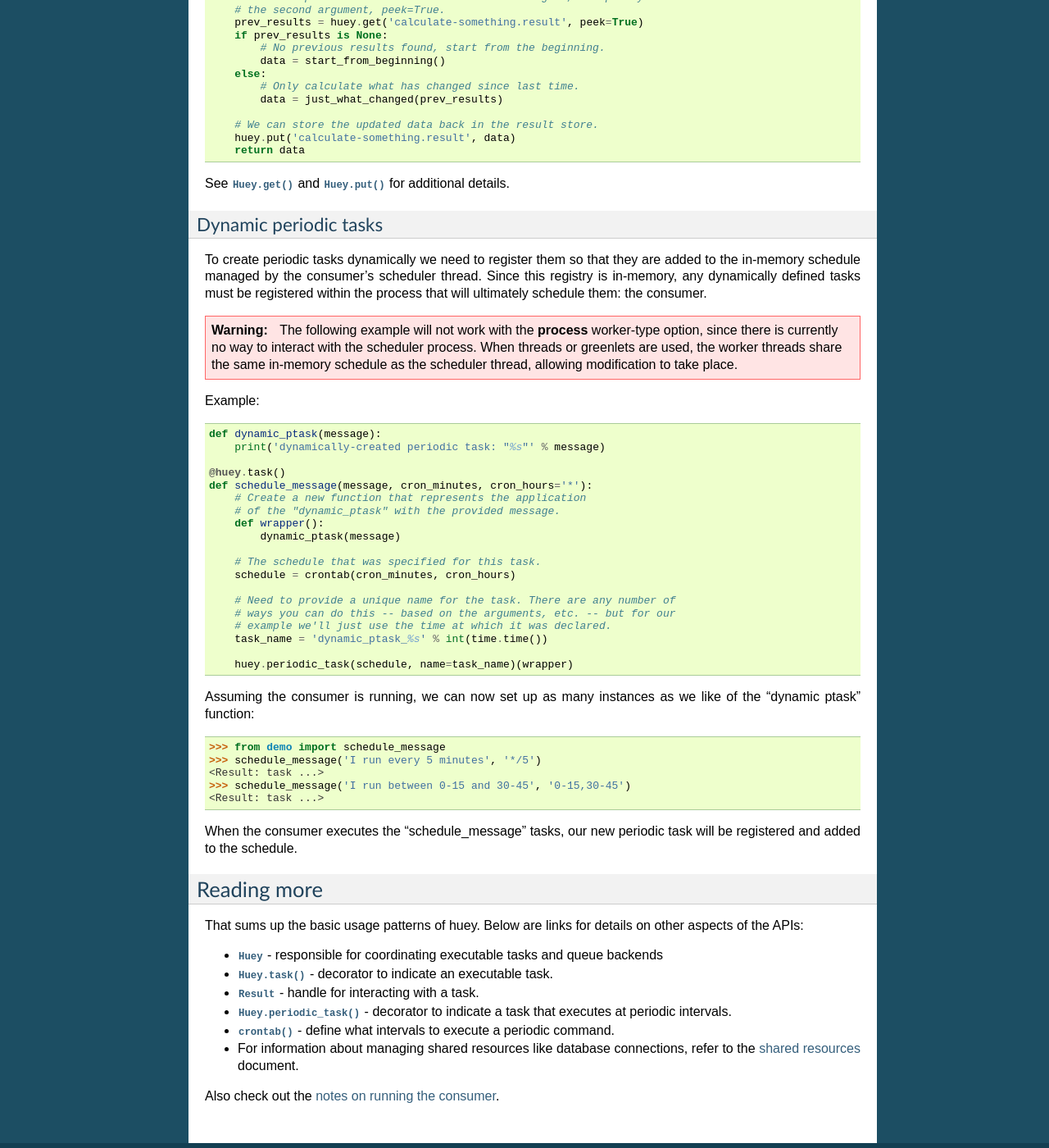
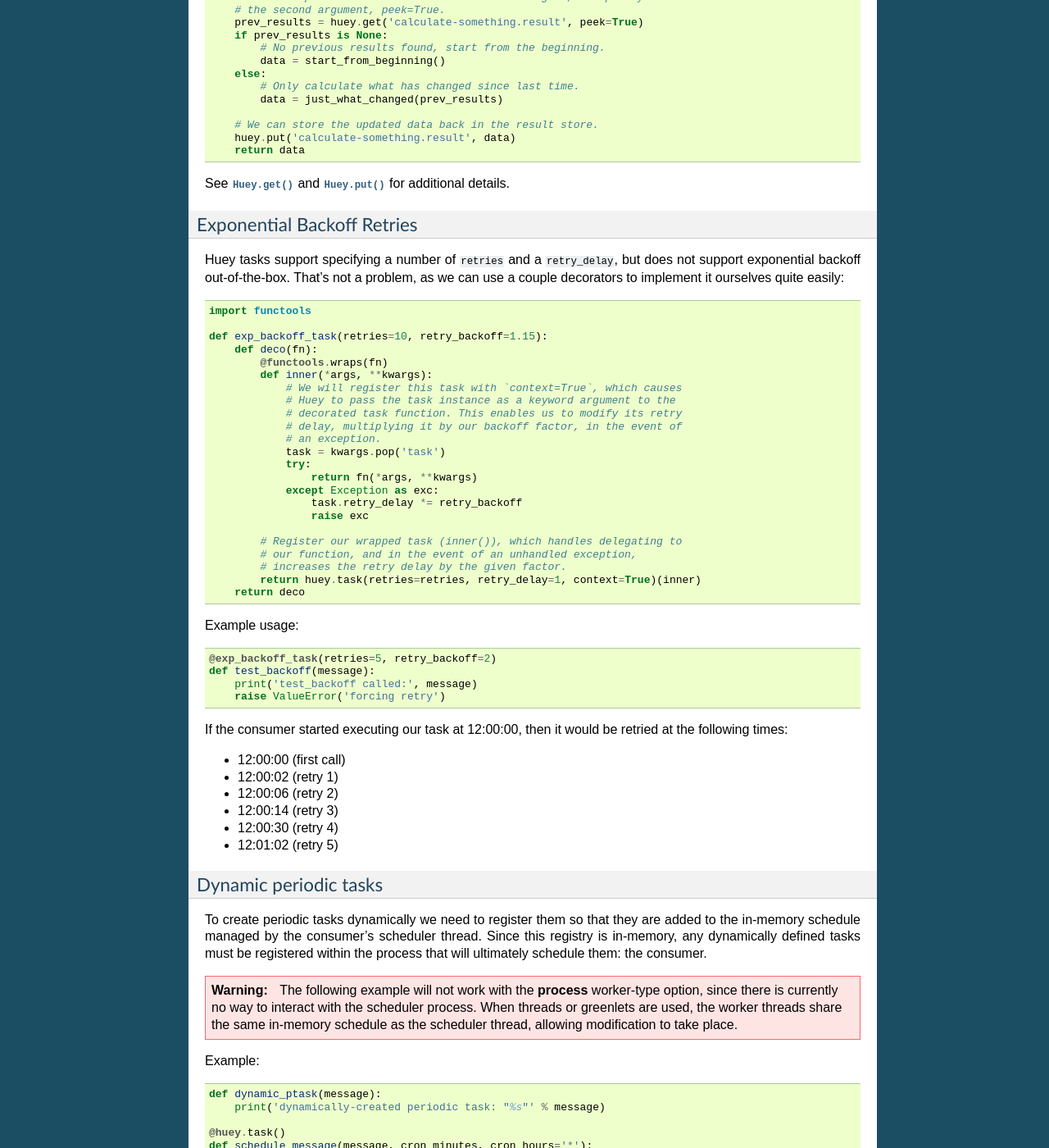
Before and after one commit to coleifer/huey, a Sphinx documentation site: the page built from docs/guide.rst, in a window 1280 px wide and 1400 px high, scrolled down 13554 px. Shown: the whole window at 82% size. Built offline with Sphinx 7.4.7, drawn with Linux system fonts in a browser that asks for light colours; some of the changed text lies outside the part shown.

Commit message:
Add note to docs on exponential backoff w/sample implementation.
Refs #451

```diff
--- a/docs/guide.rst
+++ b/docs/guide.rst
@@ -903,6 +903,58 @@ cache arbitrary key/value data:
 
 See :py:meth:`Huey.get` and :py:meth:`Huey.put` for additional details.
 
+Exponential Backoff Retries
+^^^^^^^^^^^^^^^^^^^^^^^^^^^
+
+Huey tasks support specifying a number of ``retries`` and a ``retry_delay``,
+but does not support exponential backoff out-of-the-box. That's not a problem,
+as we can use a couple decorators to implement it ourselves quite easily:
+
+.. code-block:: python
+
+    import functools
+
+    def exp_backoff_task(retries=10, retry_backoff=1.15):
+        def deco(fn):
+            @functools.wraps(fn)
+            def inner(*args, **kwargs):
+                # We will register this task with `context=True`, which causes
+                # Huey to pass the task instance as a keyword argument to the
+                # decorated task function. This enables us to modify its retry
+                # delay, multiplying it by our backoff factor, in the event of
+                # an exception.
+                task = kwargs.pop('task')
+                try:
+                    return fn(*args, **kwargs)
+                except Exception as exc:
+                    task.retry_delay *= retry_backoff
+                    raise exc
+
+            # Register our wrapped task (inner()), which handles delegating to
+            # our function, and in the event of an unhandled exception,
+            # increases the retry delay by the given factor.
+            return huey.task(retries=retries, retry_delay=1, context=True)(inner)
+        return deco
+
+Example usage:
+
+.. code-block:: python
+
+    @exp_backoff_task(retries=5, retry_backoff=2)
+    def test_backoff(message):
+        print('test_backoff called:', message)
+        raise ValueError('forcing retry')
+
+If the consumer started executing our task at 12:00:00, then it would be
+retried at the following times:
+
+* 12:00:00 (first call)
+* 12:00:02 (retry 1)
+* 12:00:06 (retry 2)
+* 12:00:14 (retry 3)
+* 12:00:30 (retry 4)
+* 12:01:02 (retry 5)
+
 Dynamic periodic tasks
 ^^^^^^^^^^^^^^^^^^^^^^
 
```
